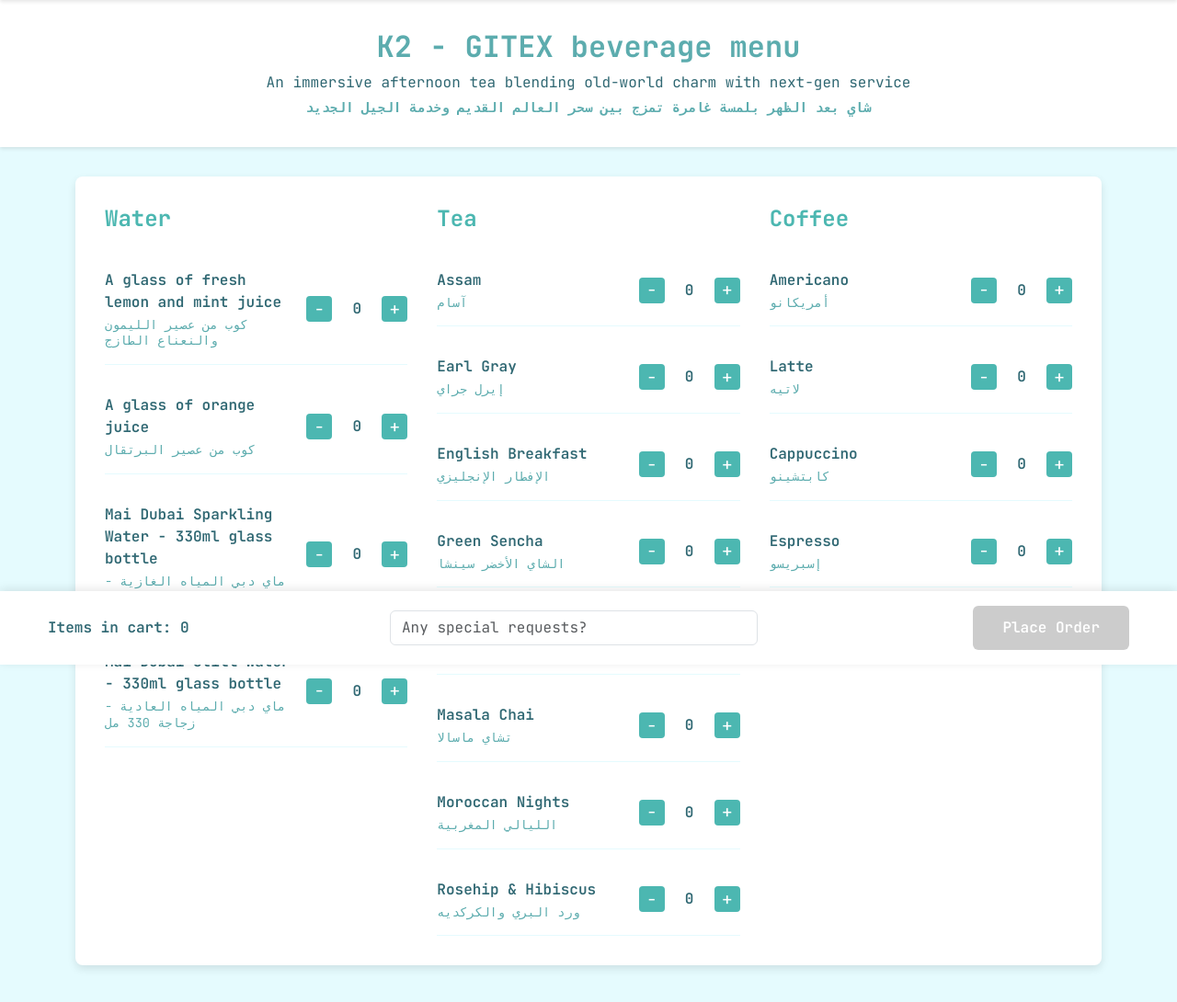
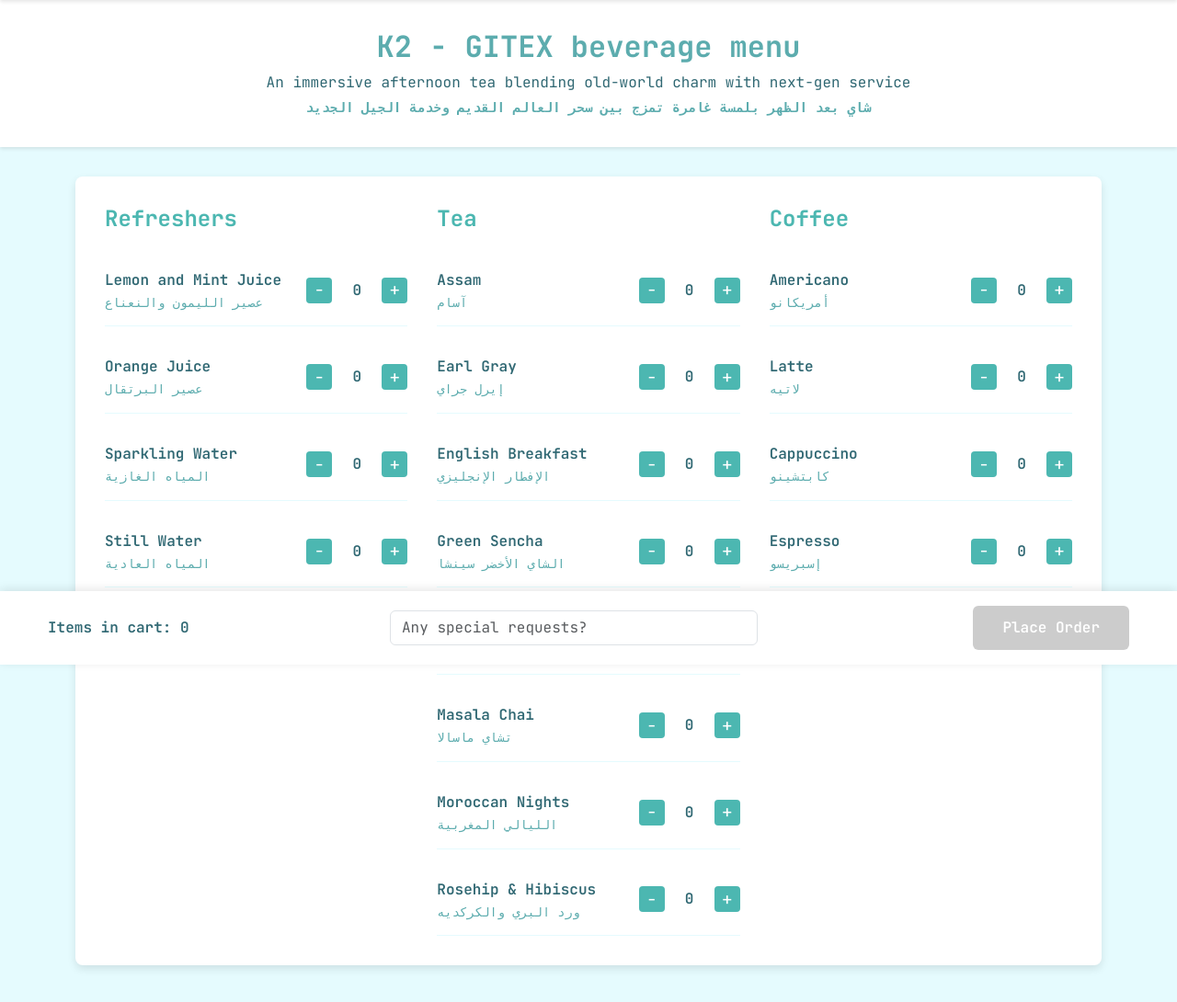
Before and after one commit to lilistrocel/robinfinal, a Flask app: page /requestor in a window 1280 px wide. Shown: the part 77-1167 px from the top of the page at 92% size. Run offline with Flask 2, Linux system fonts and the light colour scheme.

Commit message:
fixed menu

```diff
--- a/app.py
+++ b/app.py
@@ -25,11 +25,11 @@ def dubai_time_filter(timestamp):
 
 # Menu items
 menu_items = {
-    'Water': {
-        'lemon_mint_juice': {'id': 'lemon_mint_juice', 'name': 'A glass of fresh lemon and mint juice', 'arabic': 'كوب من عصير الليمون والنعناع الطازج'},
-        'orange_juice': {'id': 'orange_juice', 'name': 'A glass of orange juice', 'arabic': 'كوب من عصير البرتقال'},
-        'mai_sparkling': {'id': 'mai_sparkling', 'name': 'Mai Dubai Sparkling Water - 330ml glass bottle', 'arabic': 'ماي دبي المياه الغازية - زجاجة 330 مل'},
-        'mai_still': {'id': 'mai_still', 'name': 'Mai Dubai Still Water - 330ml glass bottle', 'arabic': 'ماي دبي المياه العادية - زجاجة 330 مل'}
+    'Refreshers': {
+        'lemon_mint_juice': {'id': 'lemon_mint_juice', 'name': 'Lemon and Mint Juice', 'arabic': 'عصير الليمون والنعناع'},
+        'orange_juice': {'id': 'orange_juice', 'name': 'Orange Juice', 'arabic': 'عصير البرتقال'},
+        'sparkling_water': {'id': 'sparkling_water', 'name': 'Sparkling Water', 'arabic': 'المياه الغازية'},
+        'still_water': {'id': 'still_water', 'name': 'Still Water', 'arabic': 'المياه العادية'}
     },
     'Tea': {
         'assam': {'id': 'assam', 'name': 'Assam', 'arabic': 'آسام', 'options': ['sugar', 'milk']},
```
Also changed, not shown: templates/supplier.html (+5 -5 lines), instance/cafe_orders.db.
